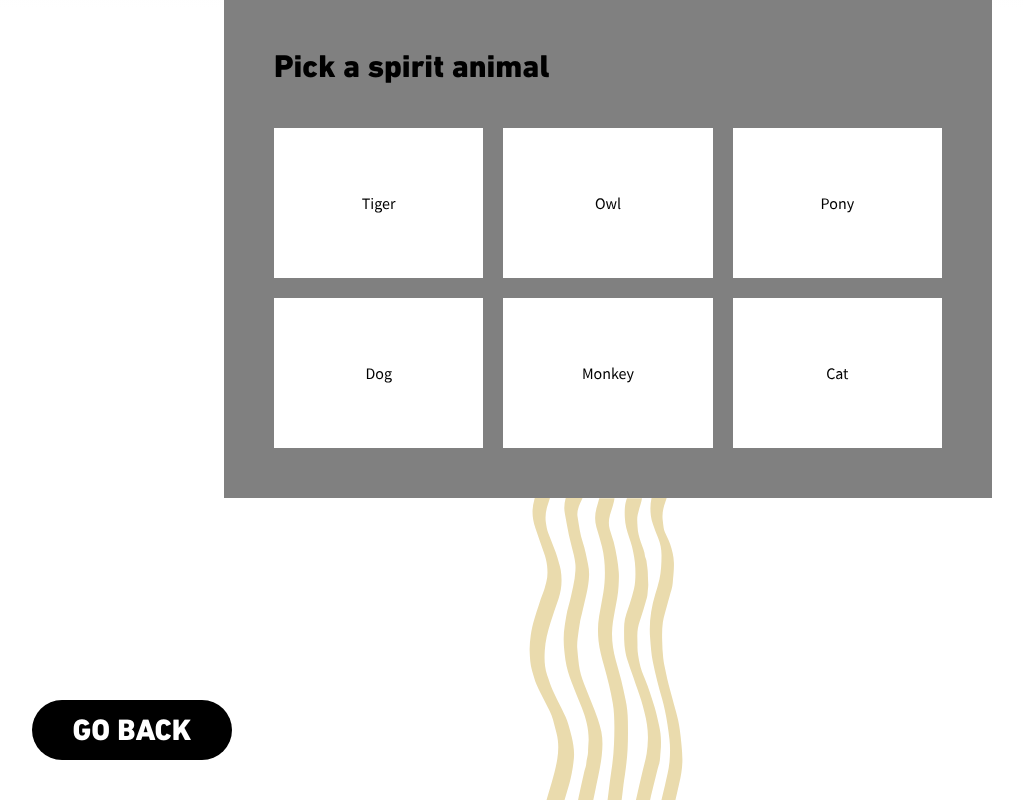
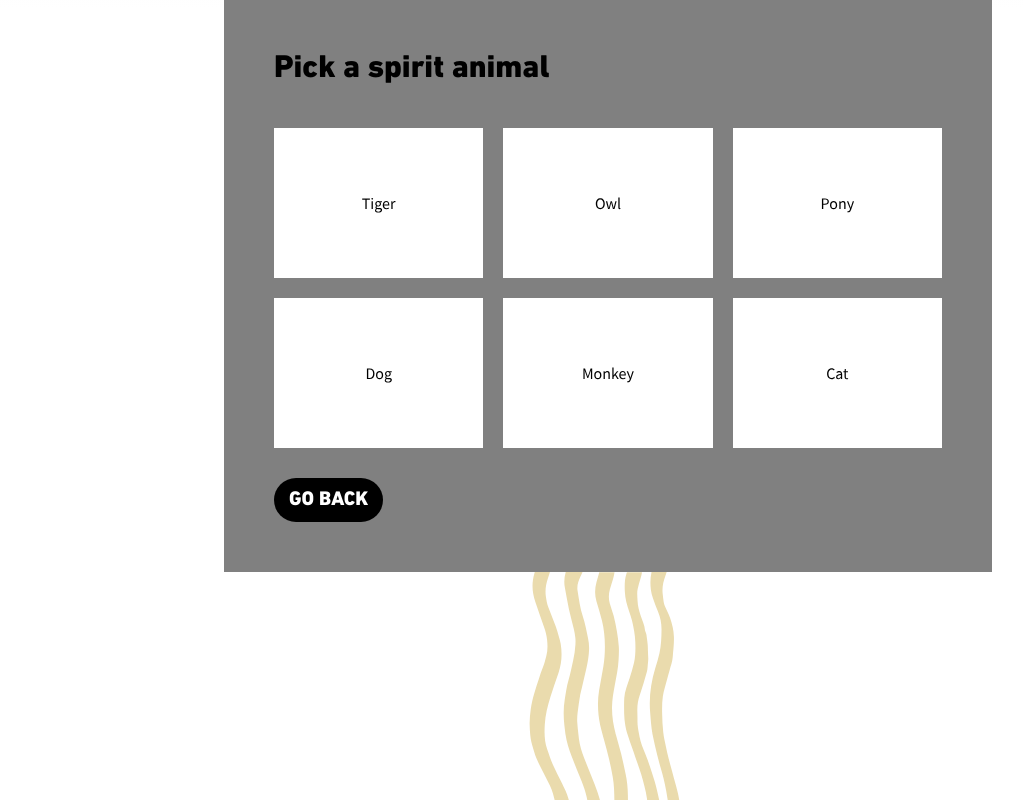
Before and after one commit to sdghi/saemin, a Vue app: page / in a window 1280 px wide. Both pictures are taken after a click on the button "TAKE QUIZ". Shown: the part 792-1592 px from the top of the page, without its empty margins (32-1055 px from the left). Built offline with nearby package versions, Linux system fonts and the light colour scheme.

Commit message:
moves back button to the question card

```diff
--- a/src/components/Home.vue
+++ b/src/components/Home.vue
@@ -7,7 +7,6 @@
         <p v-if="!quizStarted" class="home-subtitle">What Would You Be As Ramen Noodle Soup?</p>
         <button v-if="!quizStarted" class="start-quiz-btn" @click="startQuiz">take quiz</button>
         <Quiz :quizStarted="quizStarted"/>
-        <button @click="goBack" v-if="quizStarted && !quizCompleted" class="back-btn">go back</button>
         <Results v-if="quizCompleted"/>
     </div>
 </template>
@@ -32,14 +31,6 @@ export default {
       this.$store.commit("setQuizStarted", {
         value: true
       });
-    },
-    goBack() {
-      // check to see if it's the first question before going back
-      window.scrollY - this.scrollHeight > 0 &&
-        window.scrollTo({
-          top: window.pageYOffset - this.scrollHeight,
-          behavior: "smooth"
-        });
     }
   },
   updated() {
@@ -120,8 +111,7 @@ button {
   text-transform: uppercase;
 }
 
-.start-quiz-btn,
-.back-btn {
+.start-quiz-btn {
   margin-top: 50px;
   position: relative;
   left: calc(50% - 100px);
@@ -129,18 +119,4 @@ button {
   width: 200px;
   font-size: 30px;
 }
-
-.back-btn {
-  position: fixed;
-  bottom: 5%;
-  left: 5%;
-}
-
-@media (min-width: $breakpoint-small) {
-  .restart-btn {
-    right: 2.5%;
-    padding: 20px 25px 15px 25px;
-    font-size: 30px;
-  }
-}
 </style>
--- a/src/components/QuestionCard.vue
+++ b/src/components/QuestionCard.vue
@@ -13,8 +13,8 @@
                 :value="answer.value"
                 >{{answer.content}}</button>
             </div>
+            <button @click="goBack" class="back-btn">go back</button>
           </div>
-
 
           <!-- this is the illustration -->
           <IllustrationOne v-if="index % 2 !== 0 && index % 3 !== 0" />
@@ -28,9 +28,11 @@ import "scroll-behavior-polyfill";
 import IllustrationOne from "./Transitions/IllustrationOne";
 import IllustrationTwo from "./Transitions/IllustrationTwo";
 import IllustrationThree from "./Transitions/IllustrationThree";
+import { mapGetters } from "vuex";
 
 export default {
   name: "QuestionCard",
+  computed: mapGetters(["scrollHeight"]),
   props: ["question", "allQuestions", "quizCompleted", "setScrollHeight"],
   components: {
     IllustrationOne,
@@ -50,6 +52,14 @@ export default {
     this.checkIfCompleted();
   },
   methods: {
+    goBack() {
+      // check to see if it's the first question before going back
+      window.scrollY - this.scrollHeight > 0 &&
+        window.scrollTo({
+          top: window.pageYOffset - this.scrollHeight,
+          behavior: "smooth"
+        });
+    },
     setAnswer(e) {
       // sets current answer
       this.isSelected = true;
@@ -125,10 +135,24 @@ export default {
 .question-container {
   background: $card-color;
   padding: 50px;
+  position: relative;
 
   h3 {
     margin: 0;
   }
+}
+
+.back-btn {
+  background: $black;
+  font-weight: 700;
+  border: none;
+  color: $white;
+  border-radius: 30px;
+  padding: 10px 15px;
+  font-family: $type-heading;
+  text-transform: uppercase;
+  margin-top: 30px;
+  font-size: 20px;
 }
 
 .answers-container {
```
